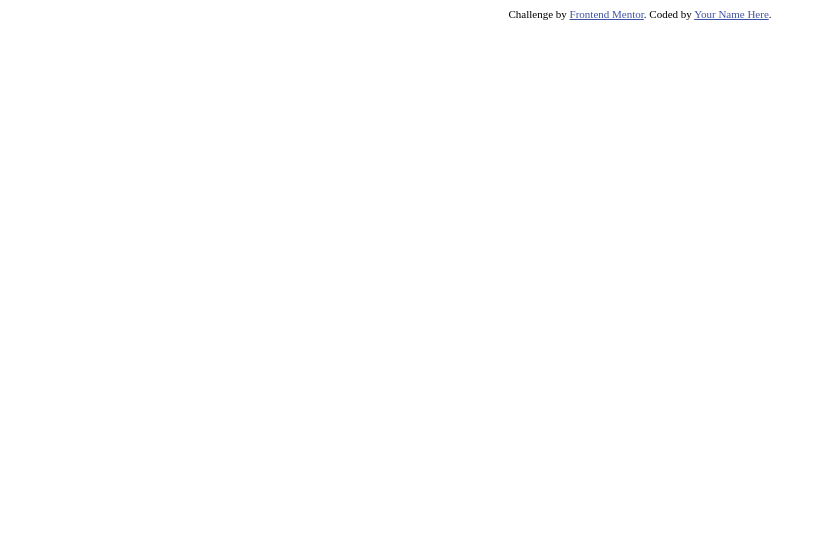
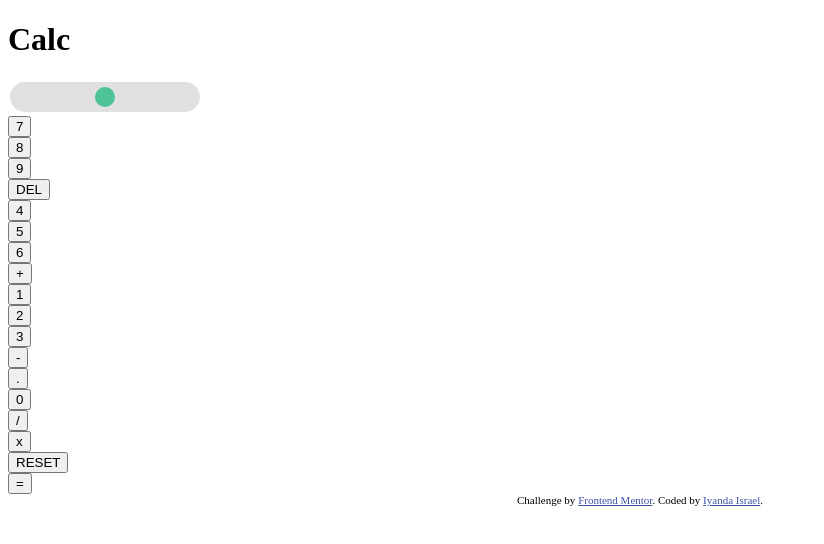
Before and after one commit to Israeltheminer/Calculator, a plain HTML site: page index.html in a window 1280 px wide. Shown: the whole page, without its empty margins (0-824 px from the left). Drawn offline with Linux system fonts and the light colour scheme.

Commit message:
Modify Index HTML
neccessary html content added
inner css added to test slider functionality(to be removed later)
deleted favicon file

```diff
--- a/index.html
+++ b/index.html
@@ -2,25 +2,129 @@
 <html lang="en">
 <head>
 	<meta charset="UTF-8">
-  <meta name="viewport" content="width=device-width, initial-scale=1.0"> <!-- displays site properly based on user's device -->
+	<meta name="viewport" content="width=device-width, initial-scale=1.0">
+	<link rel="icon" type="image/png" sizes="32x32" href="./images/favicon-32x32.png">
+	<title>Calculator app</title>
 
-  <link rel="icon" type="image/png" sizes="32x32" href="./images/favicon-32x32.png">
-
-  <title>Frontend Mentor | Calculator app</title>
-
-  <!-- Feel free to remove these styles or customise in your own stylesheet 👍 -->
 	<style>
 		.attribution { font-size: 11px; text-align: center; }
 		.attribution a { color: hsl(228, 45%, 44%); }
+
+		.slidecontainer {
+		  width: 15%;
+		}
+
+		.slider {
+		  -webkit-appearance: none;
+		  width: 100%;
+		  height: 30px;
+		  border-radius: 20px;
+		  background: #d3d3d3;
+		  outline: none;
+		  opacity: 0.7;
+		  -webkit-transition: .2s;
+		  transition: opacity .2s;
+		}
+
+		.slider:hover {
+		  opacity: 1;
+		}
+
+		.slider::-webkit-slider-thumb {
+		  -webkit-appearance: none;
+		  appearance: none;
+		  width: 20px;
+		  height: 20px;
+		  border-radius: 50%;
+		  background: #04AA6D;
+		  cursor: pointer;
+		}
+
+		.slider::-moz-range-thumb {
+		  width: 20px;
+		  height: 2px;
+		  border-radius: 50%;
+		  background: #04AA6D;
+		  cursor: pointer;
+		}
 	</style>
 </head>
 <body>
+	<div class="top-container">
+		<div>
+			<h1>Calc</h1>
+		</div>
+		<div class="slidecontainer">
+			<input type="range" min="0" max="2" value="1" class="slider" id="myRange">
+	</div>
+	</div>
 
+	<div class="result-box">
 
+	</div>
+
+	<div class="input-box">
+		<div class="button-grid">
+			<div class="button-box">
+				<button class="gen-button button" id="btnSeven" type="submit">7</button>
+			</div>
+			<div class="button-box">
+				<button class="gen-button button" id="btnEight" type="submit">8</button>
+			</div>
+			<div class="button-box">
+				<button class="gen-button button" id="btnNine" type="submit">9</button>
+			</div>
+			<div class="button-box">
+				<button class="delete-button diff-button button" id="btnDel" type="submit">DEL</button>
+			</div>
+			<div class="button-box">
+				<button class="gen-button button" id="btnFour" type="submit">4</button>
+			</div>
+			<div class="button-box">
+				<button class="gen-button button" id="btnFive" type="submit">5</button>
+			</div>
+			<div class="button-box">
+				<button class="gen-button button" id="btnSix" type="submit">6</button>
+			</div>
+			<div class="button-box">
+				<button class="gen-button button" id="btnPlus" type="submit">+</button>
+			</div>
+			<div class="button-box">
+				<button class="gen-button button" id="btnOne" type="submit">1</button>
+			</div>
+			<div class="button-box">
+				<button class="gen-button button" id="btnTwo" type="submit">2</button>
+			</div>
+			<div class="button-box">
+				<button class="gen-button button" id="btnThree" type="submit">3</button>
+			</div>
+			<div class="button-box">
+				<button class="gen-button button" id="btnMinus" type="submit">-</button>
+			</div>
+			<div class="button-box">
+				<button class="gen-button button" id="btnDecimal" type="submit">.</button>
+			</div>
+			<div class="button-box">
+				<button class="gen-button button" id="btnZero" type="submit">0</button>
+			</div>
+			<div class="button-box">
+				<button class="gen-button button" id="btnDivide" type="submit">/</button>
+			</div>
+			<div class="button-box">
+				<button class="gen-button button" id="btnMultiply" type="submit">x</button>
+			</div>
+			<div class="button-box">
+				<button class="reset-button diff-button button" id="btnReset" type="submit">RESET</button>
+			</div>
+			<div class="button-box">
+				<button class="equal-button button" id="btnEqual" type="submit">=</button>
+			</div>
+		</div>
+	</div>
 
 	<div class="attribution">
 		Challenge by <a href="https://www.frontendmentor.io?ref=challenge" target="_blank">Frontend Mentor</a>.
-    Coded by <a href="#">Your Name Here</a>.
+		Coded by <a href="#">Iyanda Israel</a>.
 	</div>
 </body>
 </html>
```
Also changed, not shown: images/favicon-32x32.png (deleted). Lines whose indentation alone changed are shown as unchanged.
